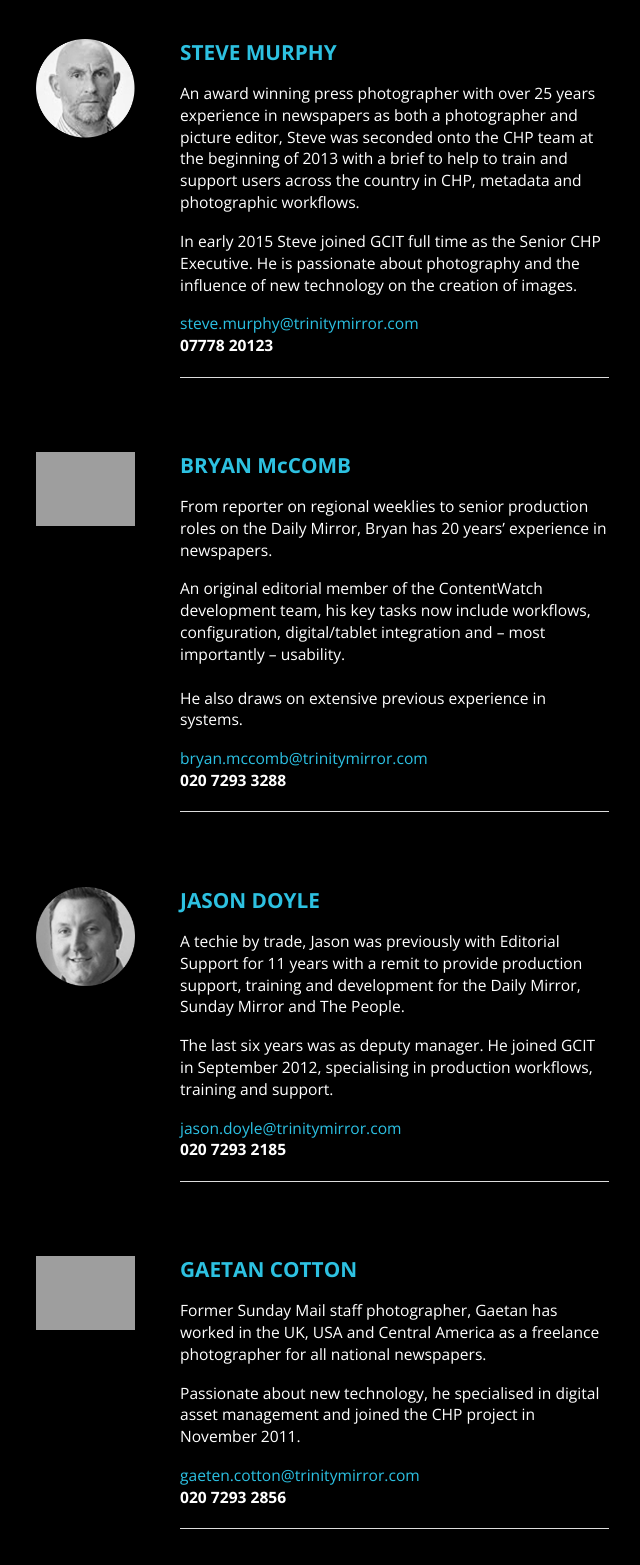
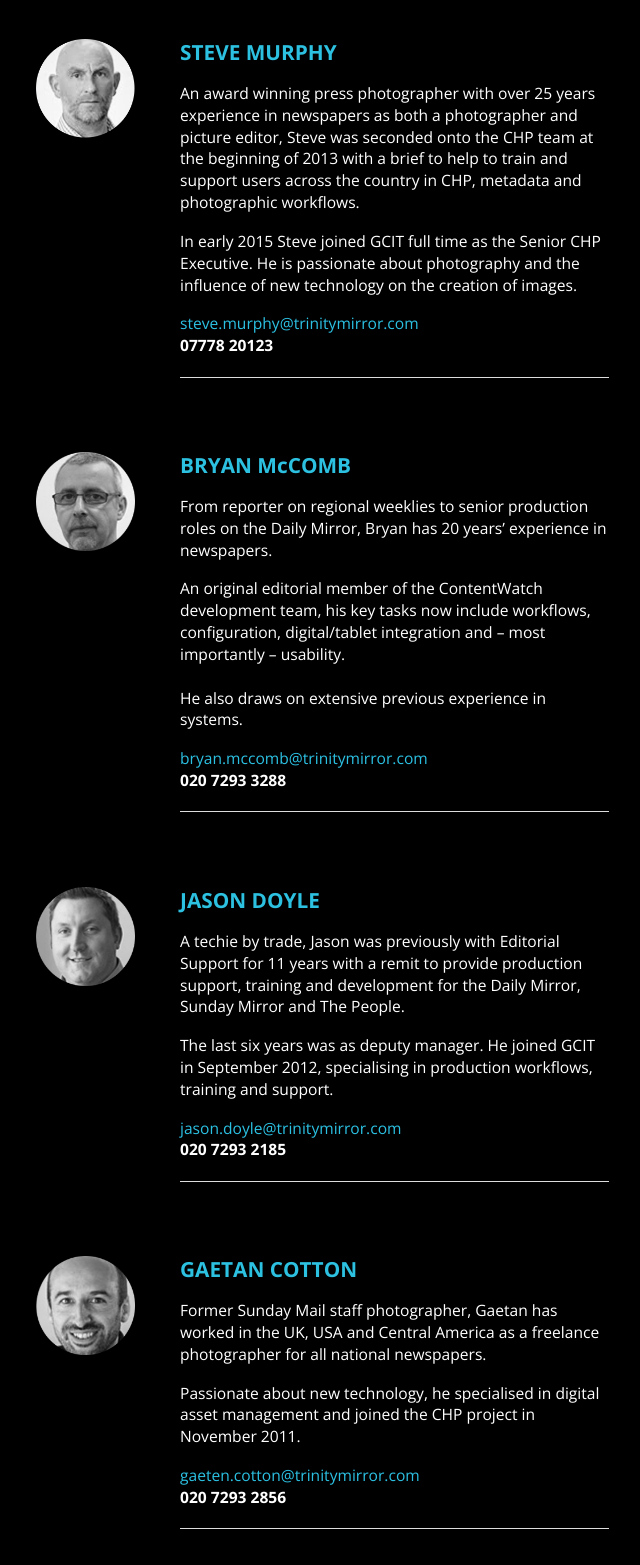
Before and after one commit to reachplc/tm-gcit.com, a WordPress theme: the page made by html/app/themes/gcit/home.php in a window 1280 px wide. Shown: the part 1966-3531 px from the top of the page, without its empty margins (470-1110 px from the left). Run offline with PHP 8.4 and a stand-in for WordPress, Linux system fonts and the light colour scheme; the site name, menu and one post (Sample post) are stand-ins, and other content is empty; some libraries are stand-ins or nearby versions; grey boxes are pictures that could not be loaded.

Commit message:
fix image links on home

```diff
--- a/html/app/themes/gcit/home.php
+++ b/html/app/themes/gcit/home.php
@@ -21,9 +21,7 @@
   <link rel="apple-touch-icon" href="<?php echo esc_url( get_template_directory_uri() . '/images/apple-touch-icons/60x60-precomposed.png' ); ?>">
   <link rel="icon" type="image/png" href="<?php echo esc_url( get_template_directory_uri() . '/images/apple-touch-icons/speeddial-160x160.png' ); ?>">
   <link href='http://fonts.googleapis.com/css?family=Open+Sans:400,300,600,700' rel='stylesheet' type='text/css'>
-  <!--[if lt IE 9]>
-  <script src="<?php echo esc_url( get_template_directory_uri() . '/js/html5.js' ); ?>"></script>
-  <![endif]-->
+
 <link href="<?php echo esc_url( get_template_directory_uri() . '/gcitstyle.css' ); ?>" rel="stylesheet" type="text/css" />
 
 </head>
@@ -201,7 +199,7 @@ the systems.  </span>
   <div class="large-6 left">
         <div class="who-cell-dark-left">
 
-          <img src="<?php echo esc_url( get_template_directory_uri() . '/images/brianmccomb.png' ); ?>" alt="BRYAN McCOMB" class="whoicon_img_sml">
+          <img src="<?php echo esc_url( get_template_directory_uri() . '/images/bryanmccomb.png' ); ?>" alt="BRYAN McCOMB" class="whoicon_img_sml">
         </div>
     </div>
     <div class="large-6 right">
@@ -269,7 +267,7 @@ the systems.  </span>
   <div class="large-6 left">
         <div class="who-cell-dark-left">
 
-          <img src="<?php echo esc_url( get_template_directory_uri() . '/images/gaetencotton.png' ); ?>" alt="Gaeten Cotton" class="whoicon_img_sml">
+          <img src="<?php echo esc_url( get_template_directory_uri() . '/images/gaetancotton.png' ); ?>" alt="Gaeten Cotton" class="whoicon_img_sml">
         </div>
     </div>
     <div class="large-6 right">
```
